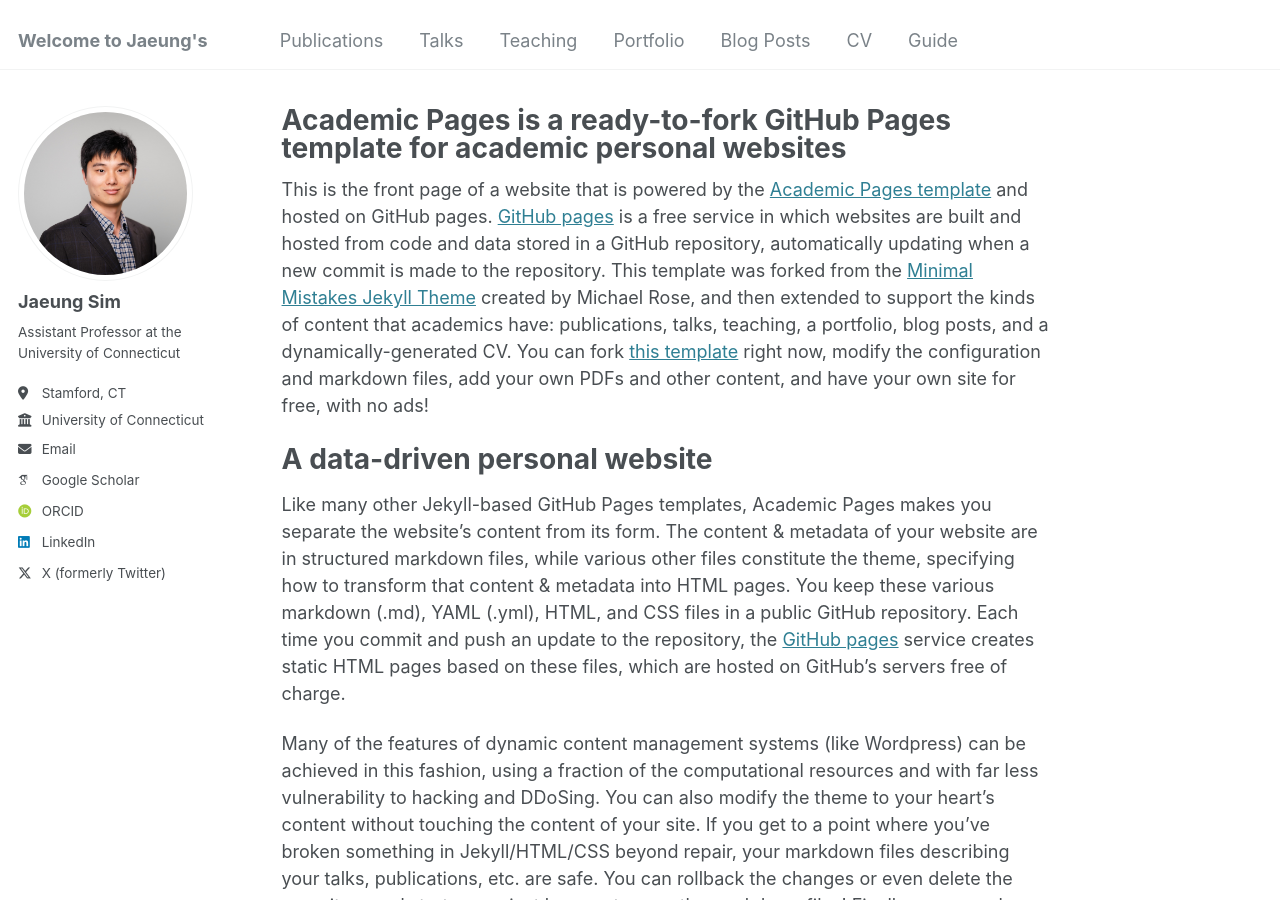
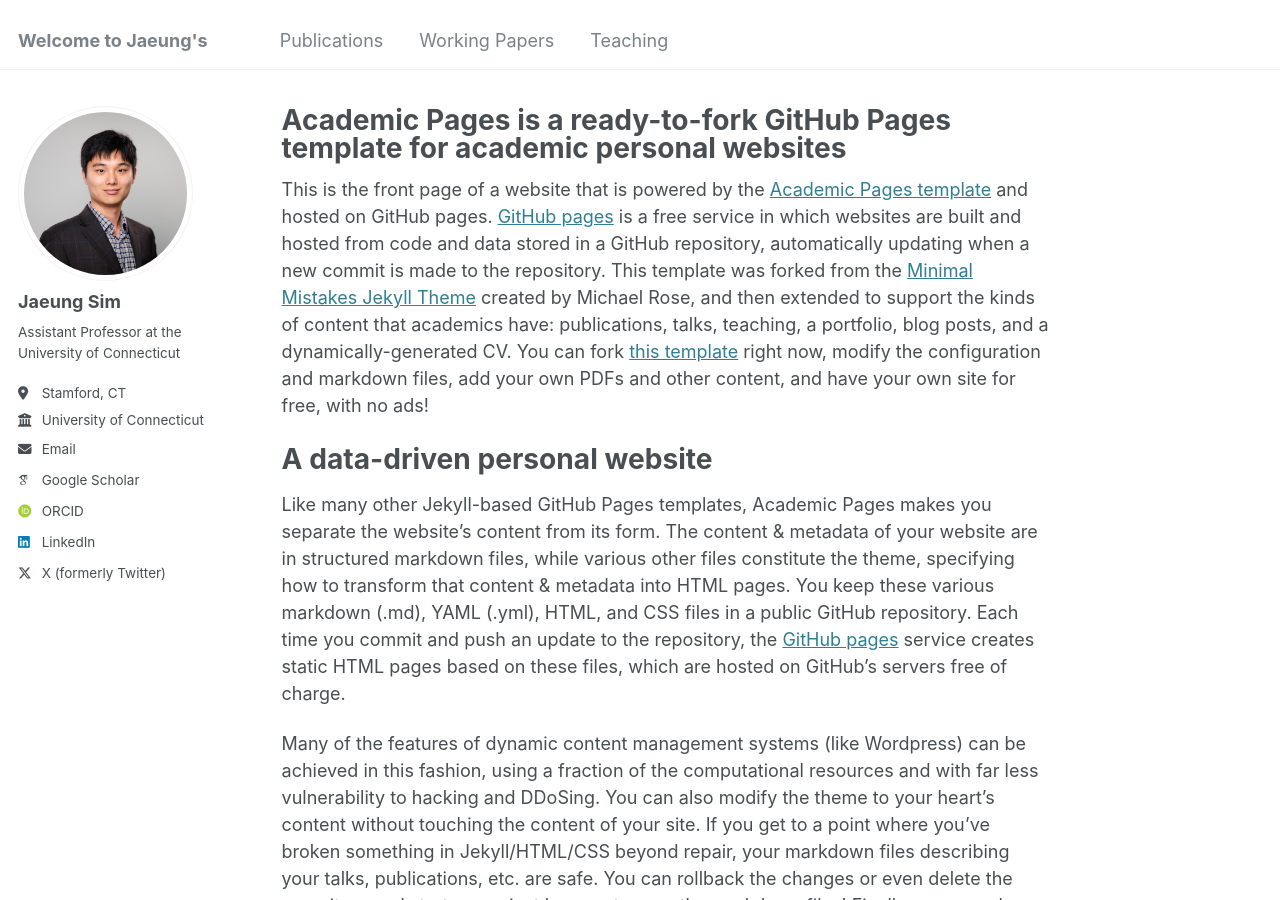
Before and after one commit to jaeungs/jaeungs.github.io, a Jekyll site: the page built from _pages/about.md, in a window 1280 px wide and 900 px high. Built offline with Jekyll 4.4.1, drawn with Linux system fonts in a browser that asks for light colours; some web fonts are replaced; part of the change alters nothing that is shown.

Commit message:
Update navigation.yml

```diff
--- a/_data/navigation.yml
+++ b/_data/navigation.yml
@@ -8,20 +8,23 @@ main:
   - title: "Publications"
     url: /publications/
 
-  - title: "Talks"
-    url: /talks/
+  - title: "Working Papers"
+    url: /working-papers/
+
+#  - title: "Talks"
+#    url: /talks/
 
   - title: "Teaching"
     url: /teaching/
 
-  - title: "Portfolio"
-    url: /portfolio/
+#  - title: "Portfolio"
+#    url: /portfolio/
 
-  - title: "Blog Posts"
-    url: /year-archive/
+#  - title: "Blog Posts"
+#    url: /year-archive/
 
-  - title: "CV"
-    url: /cv/
+#  - title: "CV"
+#    url: /cv/
 
-  - title: "Guide"
-    url: /markdown/
+#  - title: "Guide"
+#    url: /markdown/
```
